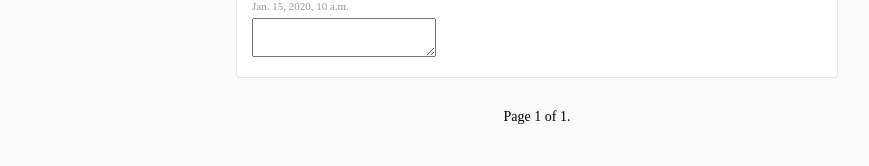
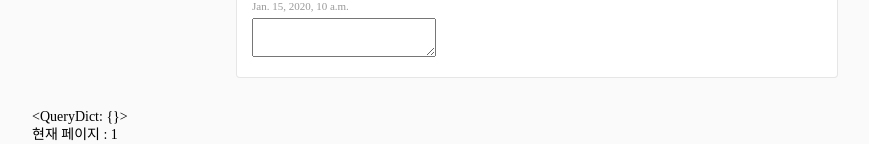
Before and after one commit to Gyong1211/Instagram, a Django app: template django_app/templates/post/post_list.html in a window 1280 px wide. Shown: the part 1443-1609 px from the top of the page, without its empty margins (103-972 px from the left). After the commit the page ends 1584 px from the top, so only its background shows below. Run offline with Django 3.2, Linux system fonts and the light colour scheme; the template is opened without the code that fills it: most values are stand-ins (such as "Sample title", 1, 10 or a date in 2020); grey boxes marked "Sample" are stand-in pictures; form fields are guessed from the names that the template uses.

Commit message:
page_list.html의 Paginator 수정

```diff
--- a/django_app/templates/include/post.html
+++ b/django_app/templates/include/post.html
@@ -41,9 +41,9 @@
                         {% endif %}
                         </button>
                 </form>
-                <a href="#">
-                    <img src="{% static 'images/post_comment.png' %}" alt="">
-                </a>
+                    <label for="">
+                        <img src="{% static 'images/post_comment.png' %}" alt="">
+                    </label>
             </div>
             {% if user == post.author %}
             <div class="btn-right">
--- a/django_app/templates/post/post_list.html
+++ b/django_app/templates/post/post_list.html
@@ -8,20 +8,21 @@
     {% include 'include/post.html' with type='list'%}
 {% endfor %}
 
-<div class="pagination">
-    <span class="step-links">
-        {% if posts.has_previous %}
-            <a href="?page={{ posts.previous_page_number }}">previous</a>
-        {% endif %}
+<div class="test">{{request.GET}}</div>
+<div class="test">{% for key, values in request.GET.lists %}{% for value in values %}&{{key}}={{value}}{% endfor %}{% endfor %}</div>
 
-        <span class="current">
-            Page {{ posts.number }} of {{ posts.paginator.num_pages }}.
-        </span>
+<div>
+    {% if posts.has_previous %}
+    <a href="{{request.path}}?page=1" class="btn">첫 페이지로</a>
+    <a href="{{request.path}}?page={{posts.previous_page_number}}" class="btn"><<</a>
+    <span>이전 페이지 : {{posts.previous_page_number}}</span>
+    {% endif %}
+    <span>현재 페이지 : {{posts.number}}</span>
+    {% if posts.has_next %}
+    <span>다음 페이지 : {{posts.next_page_number}}</span>
+    <a href="{{request.path}}?page={{posts.next_page_number}}" class="btn">>></a>
+    <a href="{{request.path}}?page={{posts.paginator.num_pages}}" class="btn">마지막 페이지로</a>
+    {% endif %}
 
-        {% if posts.has_next %}
-            <a href="?page={{ posts.next_page_number }}">next</a>
-        {% endif %}
-    </span>
 </div>
-
 {% endblock %}
```
Also changed, not shown: django_app/post/views/post.py (+5 -5 lines).
